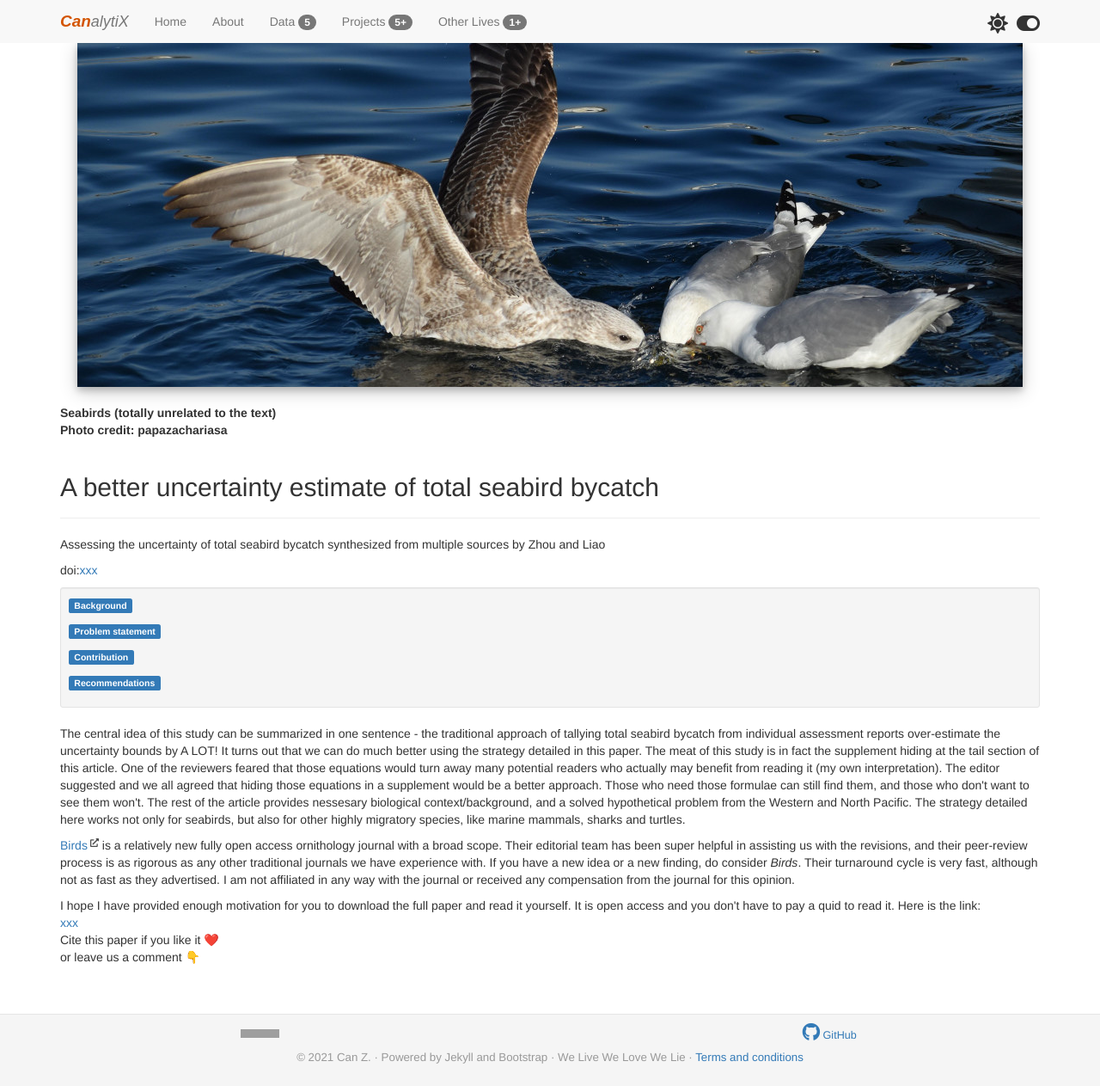
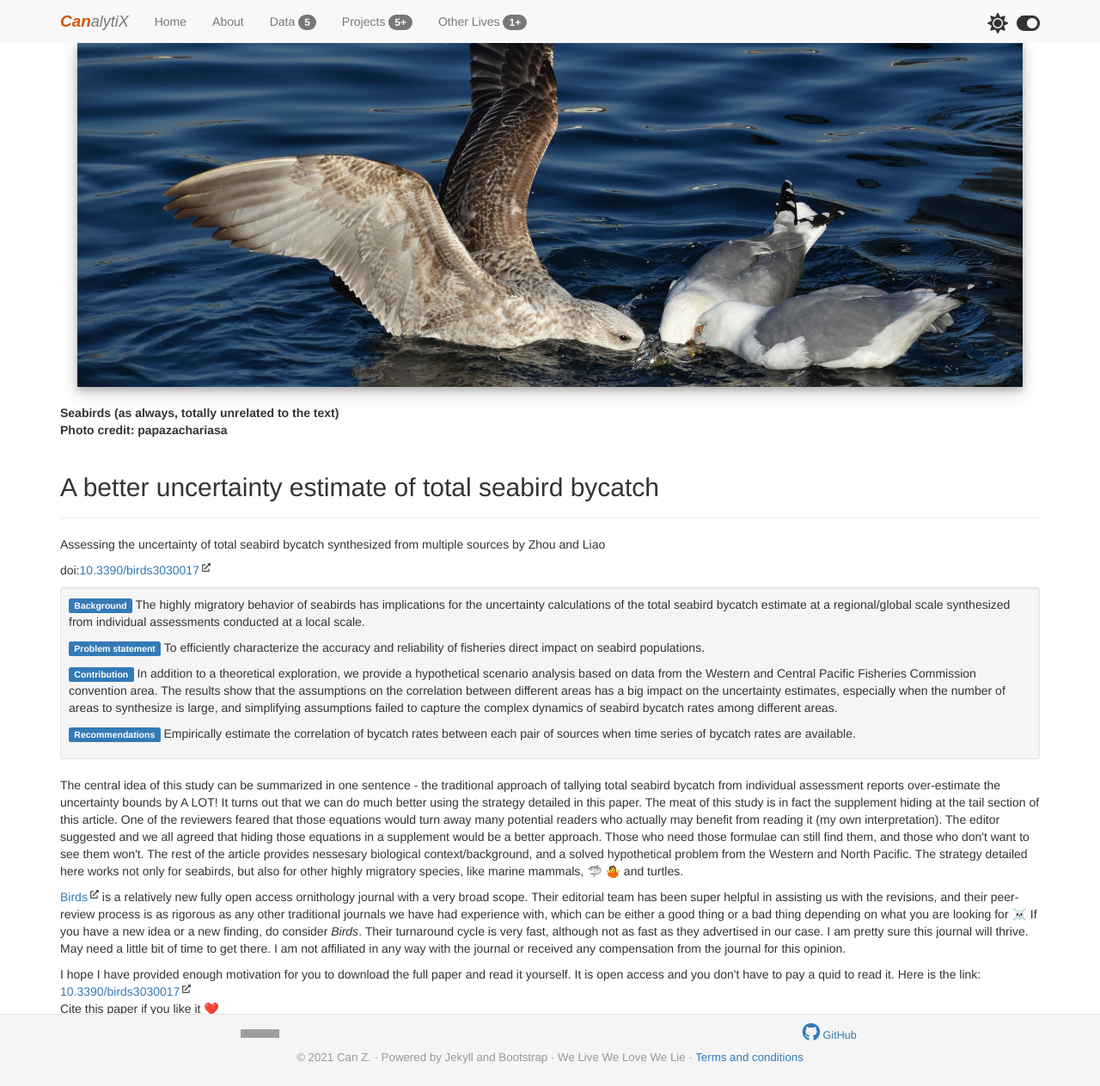
Before and after one commit to HVoltBb/HVoltBb.github.io, a Jekyll site: the page built from random/posts/birdbycatch_paper2022.html, in a window 1280 px wide and 1263 px high. Shown: the whole window at 86% size. Built offline with Jekyll 4.4.1, drawn with Linux system fonts in a browser that asks for light colours; comment, search, counter and statistics services are not loaded; grey boxes are pictures that could not be loaded.

Commit message:
final update for birdbycatch_2022 post and some fun thug-life pics

```diff
--- /dev/null
+++ b/js/thug-life.js
@@ -0,0 +1,3 @@
+function thug_it() {
+    document.getElementById("thug-id").src = "/pics/shark_thug_life_version.png";
+  }
--- a/random/posts/birdbycatch_paper2022.html
+++ b/random/posts/birdbycatch_paper2022.html
@@ -10,7 +10,7 @@ description: Read assessing total seabird bycatch uncertainty with Can Zhou
 <div class="text-center" style="overflow: hidden;">
 <figure>
 	<img src="/pics/seagulls.jpg" width="1100px" height="400px" class="figure-img img-fluid shadowy" alt="seabirds (unrelated to text)">
-	<figcaption class="figure-caption text-left"><strong>Seabirds (totally unrelated to the text)<br>Photo credit: papazachariasa</strong></figcaption>
+	<figcaption class="figure-caption text-left"><strong>Seabirds (as always, totally unrelated to the text)<br>Photo credit: papazachariasa</strong></figcaption>
 </figure>
 </div>
 <div class="tag" id="main-content"></div>
@@ -18,18 +18,19 @@ description: Read assessing total seabird bycatch uncertainty with Can Zhou
 <h2>A better uncertainty estimate of total seabird bycatch</h2>
 </div>
 <p>Assessing the uncertainty of total seabird bycatch synthesized from multiple sources by Zhou and Liao</p>
-<p>doi:<a href=#>xxx</a></p>
+<p>doi:<a href="https://www.mdpi.com/1770206">10.3390/birds3030017</a></p>
 <div class="well well-sm">
-<p><span class="label label-primary">Background</span> </p>
-<p><span class="label label-primary">Problem statement</span></p>
-<p><span class="label label-primary">Contribution</span></p>
-<p><span class="label label-primary">Recommendations</span></p>
+<p><span class="label label-primary">Background</span> The highly migratory behavior of seabirds has implications for the uncertainty calculations of the total seabird bycatch estimate at a regional/global scale synthesized from individual assessments conducted at a local scale.</p>
+<p><span class="label label-primary">Problem statement</span> To efficiently characterize the accuracy and reliability of fisheries direct impact on seabird populations.</p>
+<p><span class="label label-primary">Contribution</span> In addition to a theoretical exploration, we provide a hypothetical scenario analysis based on data from the Western and Central Pacific Fisheries Commission convention area. The results show that the assumptions on the correlation between different areas has a big impact on the uncertainty estimates, especially when the number of areas to synthesize is large, and simplifying assumptions failed to capture the complex dynamics of seabird bycatch rates among different areas.</p>
+<p><span class="label label-primary">Recommendations</span> Empirically estimate the correlation of bycatch rates between each pair of sources when time series of bycatch rates are available.
+</p>
 </div>
 
 <p>
-    The central idea of this study can be summarized in one sentence - the traditional approach of tallying total seabird bycatch from individual assessment reports over-estimate the uncertainty bounds by A LOT! It turns out that we can do much better using the strategy detailed in this paper. The meat of this study is in fact the supplement hiding at the tail section of this article. One of the reviewers feared that those equations would turn away many potential readers who actually may benefit from reading it (my own interpretation). The editor suggested and we all agreed that hiding those equations in a supplement would be a better approach. Those who need those formulae can still find them, and those who don't want to see them won't. The rest of the article provides nessesary biological context/background, and a solved hypothetical problem from the Western and North Pacific. The strategy detailed here works not only for seabirds, but also for other highly migratory species, like marine mammals, sharks and turtles.
+    The central idea of this study can be summarized in one sentence - the traditional approach of tallying total seabird bycatch from individual assessment reports over-estimate the uncertainty bounds by A LOT! It turns out that we can do much better using the strategy detailed in this paper. The meat of this study is in fact the supplement hiding at the tail section of this article. One of the reviewers feared that those equations would turn away many potential readers who actually may benefit from reading it (my own interpretation). The editor suggested and we all agreed that hiding those equations in a supplement would be a better approach. Those who need those formulae can still find them, and those who don't want to see them won't. The rest of the article provides nessesary biological context/background, and a solved hypothetical problem from the Western and North Pacific. The strategy detailed here works not only for seabirds, but also for other highly migratory species, like marine mammals, 🦈 🤷 and turtles.
 </p>
 <p>
-    <a href="https://www.mdpi.com/journal/birds">Birds</a> is a relatively new fully open access ornithology journal with a broad scope. Their editorial team has been super helpful in assisting us with the revisions, and their peer-review process is as rigorous as any other traditional journals we have experience with. If you have a new idea or a new finding, do consider <i>Birds</i>. Their turnaround cycle is very fast, although not as fast as they advertised. I am not affiliated in any way with the journal or received any compensation from the journal for this opinion.
+    <a href="https://www.mdpi.com/journal/birds">Birds</a> is a relatively new fully open access ornithology journal with a very broad scope. Their editorial team has been super helpful in assisting us with the revisions, and their peer-review process is as rigorous as any other traditional journals we have had experience with, which can be either a good thing or a bad thing depending on what you are looking for ☠️ If you have a new idea or a new finding, do consider <i>Birds</i>. Their turnaround cycle is very fast, although not as fast as they advertised in our case. I am pretty sure this journal will thrive. May need a little bit of time to get there. I am not affiliated in any way with the journal or received any compensation from the journal for this opinion.
 </p>
-<p>I hope I have provided enough motivation for you to download the full paper and read it yourself. It is open access and you don't have to pay a quid to read it. Here is the link:<br><a href=#>xxx</a><br>Cite this paper if you like it &#10084;&#65039; <br>or leave us a comment &#x1F447;</p>
+<p>I hope I have provided enough motivation for you to download the full paper and read it yourself. It is open access and you don't have to pay a quid to read it. Here is the link:<br><a href="https://www.mdpi.com/1770206">10.3390/birds3030017</a><br>Cite this paper if you like it &#10084;&#65039; <br>or leave us a comment &#x1F447;</p>
--- a/random/posts/climate_change_case01.html
+++ b/random/posts/climate_change_case01.html
@@ -7,10 +7,11 @@ fb-comments: false
 describe: true
 description: Read climate change effects on Atlantic blue shark with Can Zhou
 ---
+<script src="/js/thug-life.js"></script>
 <div class="text-center" style="overflow: hidden;">
 <figure>
-	<img src="/pics/blueshark.jpg" width="1497px" height="400px" class="figure-img img-fluid shadowy" alt="Ocean waves">
-	<figcaption class="figure-caption text-left"><strong>Many of us live one day at a time, and this study indicates blue sharks have a similar life style.<br>Photo credit: Getty Images</strong></figcaption>
+	<img id = "thug-id" src="/pics/blueshark.jpg" width="1497px" height="400px" class="figure-img img-fluid shadowy" alt="Ocean waves">
+	<figcaption class="figure-caption text-left"><strong>Many of us live one day at a time, and this study indicates blue sharks have a similar life style.<br><a onclick="thug_it()" style="color:dimgray;" href="#">Click Me</a> if you are bored</strong></figcaption>
 </figure>
 </div>
 <div class="tag" id="main-content"></div>
```
Also changed, not shown: pics/shark_thug_life_version.png (added).
